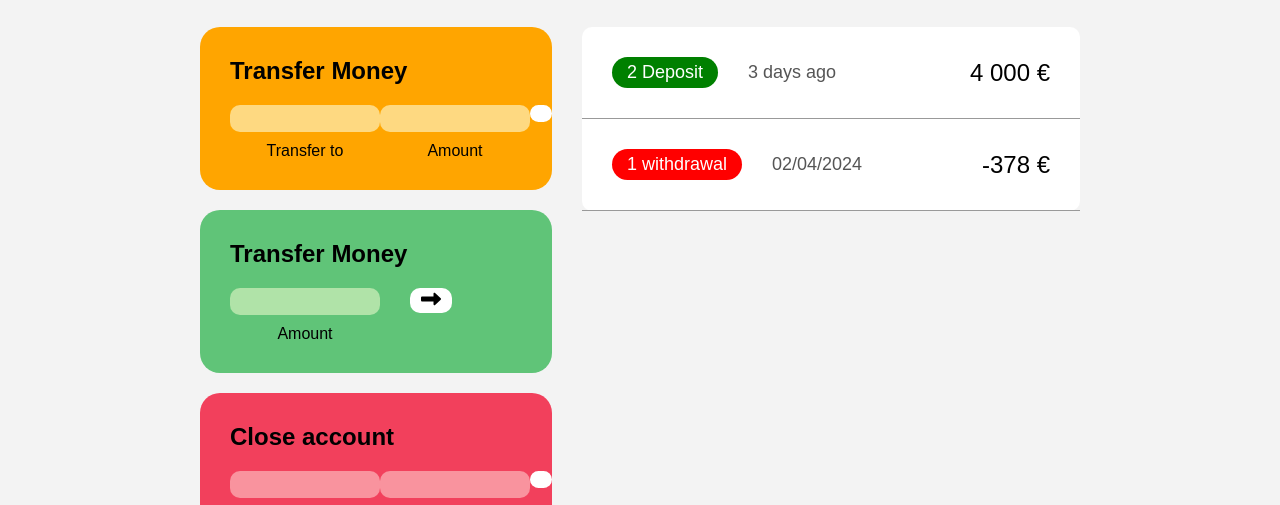
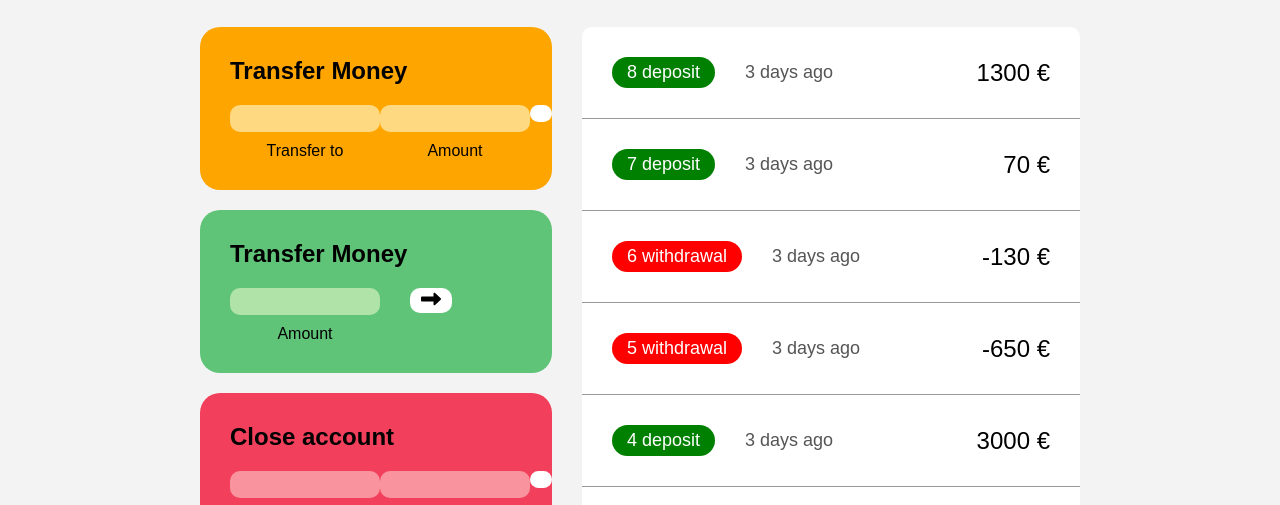
Before and after one commit to DevUserRav/js_my-first-project, a plain HTML site: page index.html in a window 1280 px wide. Shown: the part 276-781 px from the top of the page. Drawn offline with Linux system fonts and the light colour scheme.

Commit message:
added js codes

```diff
--- a/index.html
+++ b/index.html
@@ -23,12 +23,12 @@
     </header>
 
 
-    <main>
+    <main class="app">
       <!-- main balance section -->
       <div class="balance_section">
         <div>
           <h2 class="balance_label">Current Balance</h2>
-          <p class="balance__date">As of 02/04//2024</p>
+          <p class="balance__date">As of <span class="date">02/04//2024</span></p>
         </div>
         <p class="balance__value">0000€</p>
       </div>
--- a/script.js
+++ b/script.js
@@ -1,3 +1,4 @@
+'use strict';
 // arr.slice(start,end);
 // arr.splice(start,end);
 // arr.concat();
@@ -10,3 +11,85 @@
 // movements.forEach((value,idx) => {
 //     console.log(`${idx}:${value}`);
 // }); 3 parametr oladi value,index va array o'zi
+// const newArr = movements.map(() => {}); forEac bilan bir xil yangi arrayni return qiladi.
+// const movements = [200, 450, -400, 3000, -650, -130, 70, 1300];
+// const newArr2 = movements.filter((a) => { /*boolena qiymat qaytaradi filterlab beradi.*/
+//     return a > 0;
+// });
+
+// bankist App
+
+// data
+const account1 = {
+    owner: 'Jonas Shchmedtmann',
+    movements: [200, 450, -400, 3000, -650, -130, 70, 1300],
+    interestRate: 1.2,
+    pin: 1111,
+};
+const account2 = {
+    owner: 'Jessica Davis',
+    movements: [5000, 3400, -150, -790, -3210, -1000, 8500, -30],
+    interestRate: 1.5,
+    pin: 2222,
+};
+const account3 = {
+    owner: 'Steven Thomas Williams',
+    movements: [200, -200, 340, -300, -20, 50, 400, -460],
+    interestRate: 0.7,
+    pin: 3333,
+};
+const account4 = {
+    owner: 'Sarah Smith',
+    movements: [430, 1000, 700, 50, 90],
+    interestRate: 1,
+    pin: 4444,
+};
+
+const accounts = [account1, account2, account3, account4];
+
+// Elements
+const welcome = document.querySelector('.nav_title');
+const labelDate = document.querySelector('.date');
+const labelBalanceValue = document.querySelector('.balance__value')
+const labelSumIn = document.querySelector('.summary_value--in')
+const labelSumInterest = document.querySelector('.summary_value--interest')
+const labelSumOut = document.querySelector('.summary_value--out')
+const timer = document.querySelector('.timer')
+
+// main elements
+const containerApp = document.querySelector('.app');
+const containerMovements = document.querySelector('.notes_part');
+
+// btn elements
+const btnLogin = document.querySelector('.login__btn');
+const btnTransfer = document.querySelector('.form__btn--transfer');
+const btnLoan = document.querySelector('.form__btn--loan');
+const btnClose = document.querySelector('.form__btn--close');
+const btnSort = document.querySelector('.sort_btn');
+
+// input elements
+const inputLoginUser = document.querySelector('.login__inp--user');
+const inputLoginPin = document.querySelector('.login__inp--pin');
+const inputTransferTo = document.querySelector('.form__inp--to');
+const inputTransferAmount = document.querySelector('.form__inp--amount');
+const inputLoanAmount = document.querySelector('.form__inp--loan--amount');
+const inputCloseUser = document.querySelector('.form__inp--user');
+const inputClosePin = document.querySelector('.form__inp--pin');
+
+const displayMovements = (movements) => {
+    containerMovements.innerHTML = '';
+    movements.forEach((move, index) => {
+        const type = move > 0 ? 'deposit' : 'withdrawal';
+        const html = `<div class="notes_row">
+        <div class="notes">
+          <p class="notes__type notes__type--${type}">${index + 1} ${type}</p>
+          <p class="notes__date">3 days ago</p>
+        </div>
+            <p class="notes__value">${move} €</p>
+        </div>
+        `
+        containerMovements.insertAdjacentHTML('afterbegin', html);
+    });
+};
+
+displayMovements(account1.movements);
```
